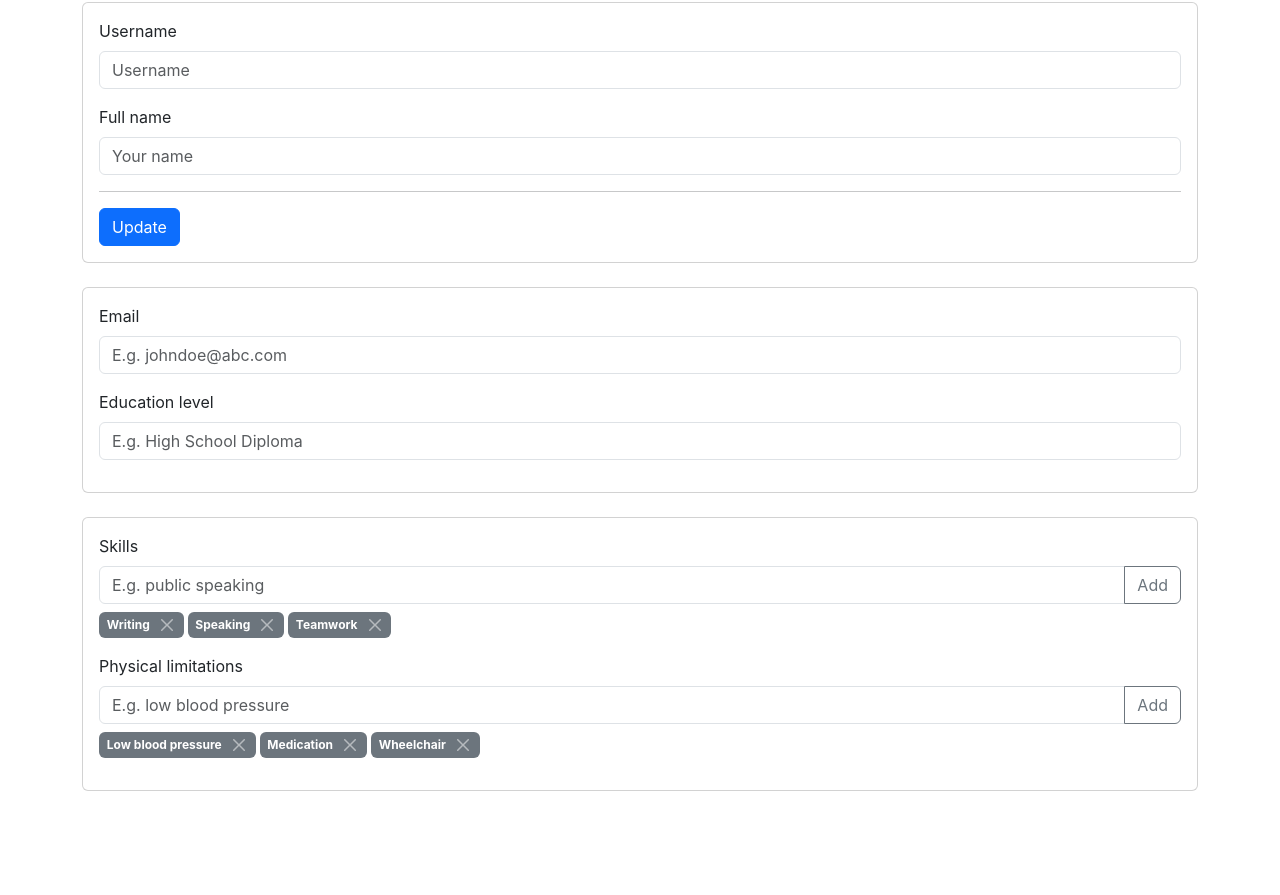
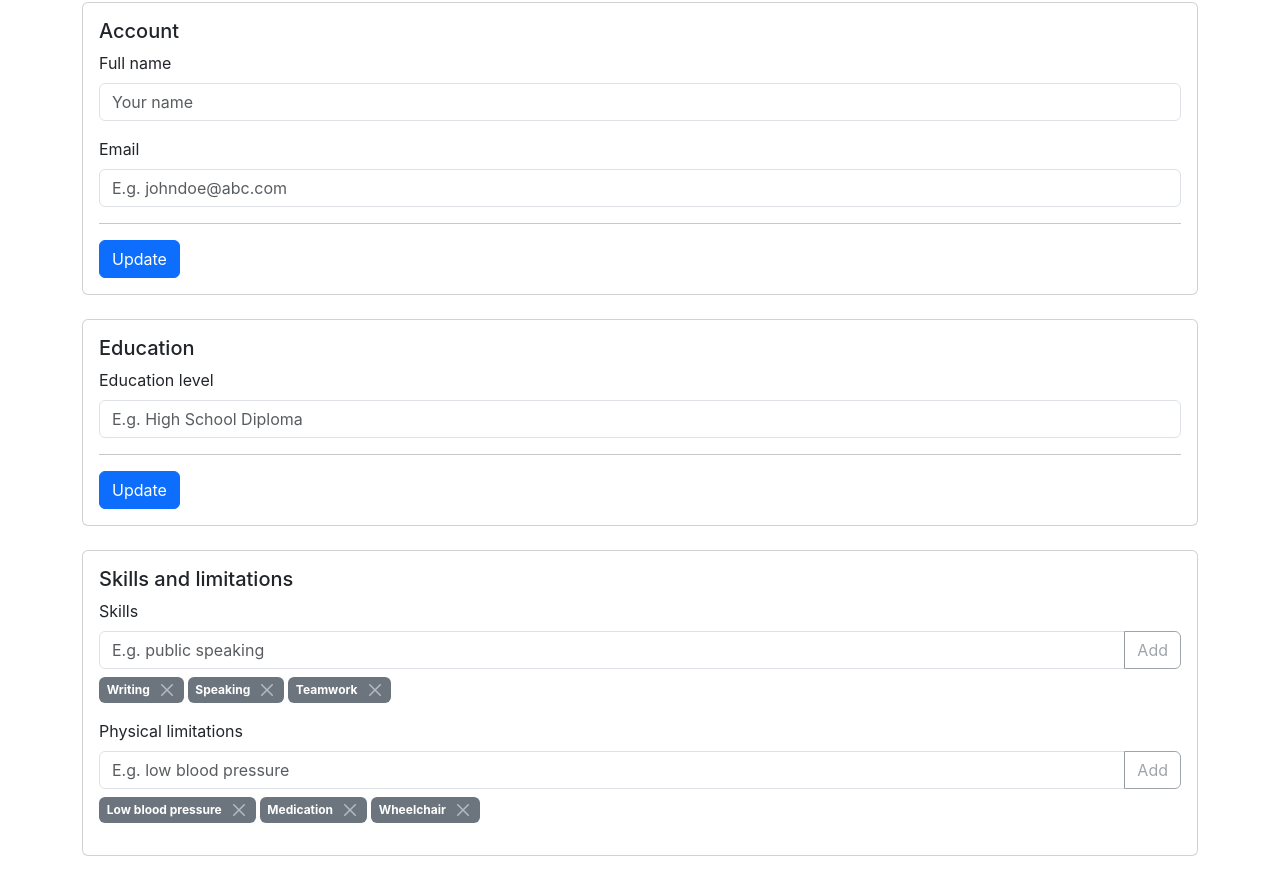
Before and after one commit to hansstanley/kidney-works, a React (Create React App) app: page /profile in a window 1280 px wide. Shown: the part 439-1334 px from the top of the page. Before the commit the page ends 1278 px from the top, so only its background shows below. Built offline with nearby package versions, Linux system fonts and the light colour scheme; no server answers.

Commit message:
Update form handling in profile page

```diff
--- a/src/pages/ProfilePage/ProfilePage.tsx
+++ b/src/pages/ProfilePage/ProfilePage.tsx
@@ -1,4 +1,4 @@
-import { useState } from 'react';
+import { useEffect, useState } from 'react';
 import {
   Badge,
   Button,
@@ -10,9 +10,13 @@ import {
   Stack,
 } from 'react-bootstrap';
 import PageHero from '../../components/PageHero';
+import { useAuth } from '../../hooks/useAuth';
 import ProfileSection from './ProfileSection';
 
 export default function ProfilePage() {
+  const { user } = useAuth();
+  const [fullName, setFullName] = useState(user?.displayName || '');
+  const [email, setEmail] = useState(user?.email || '');
   const [skills, setSkills] = useState(['Writing', 'Speaking', 'Teamwork']);
   const [limitations, setLimitations] = useState([
     'Low blood pressure',
@@ -20,34 +24,43 @@ export default function ProfilePage() {
     'Wheelchair',
   ]);
 
-  const [skill, setSkill] = useState("")
+  useEffect(() => {
+    if (user) {
+      setFullName(user.displayName || '');
+      setEmail(user.email || '');
+    }
+  }, [user]);
+
+  const [skill, setSkill] = useState('');
   const handleAddSkill = () => {
-    if (!skill || /^\s*$/.test(skill)) {
-      return
+    if (!skill.trim()) {
+      return;
     }
 
-    const newSkills = [skill, ...skills]
-    setSkills(newSkills)
+    const newSkills = [skill.trim(), ...skills];
+    setSkills(newSkills);
+    setSkill('');
   };
 
   const handleDeleteSkill = (index: number) => {
-    const newSkills = skills.filter((_, i) => i != index)
-    setSkills(newSkills)
+    const newSkills = skills.filter((_, i) => i !== index);
+    setSkills(newSkills);
   };
 
-  const [limitation, setLimitation] = useState("")
+  const [limitation, setLimitation] = useState('');
   const handleAddLimitation = () => {
-    if (!limitation || /^\s*$/.test(limitation)) {
-      return
+    if (!limitation.trim()) {
+      return;
     }
 
-    const newLimitations = [limitation, ...limitations]
-    setLimitations(newLimitations)
+    const newLimitations = [limitation.trim(), ...limitations];
+    setLimitations(newLimitations);
+    setLimitation('');
   };
 
   const handleDeleteLimitation = (index: number) => {
-    const newLimitations = limitations.filter((_, i) => i != index)
-    setLimitations(newLimitations)
+    const newLimitations = limitations.filter((_, i) => i !== index);
+    setLimitations(newLimitations);
   };
 
   return (
@@ -63,15 +76,25 @@ export default function ProfilePage() {
           />
           <Button variant="secondary">Change</Button>
         </ProfileSection>
-        <ProfileSection>
+        <ProfileSection title="Account">
           <Form>
-            <Form.Group className="mb-3" controlId="username">
-              <Form.Label>Username</Form.Label>
-              <Form.Control type="username" placeholder="Username" />
-            </Form.Group>
             <Form.Group className="mb-3" controlId="fullname">
               <Form.Label>Full name</Form.Label>
-              <Form.Control type="text" placeholder="Your name" />
+              <Form.Control
+                type="text"
+                placeholder="Your name"
+                value={fullName}
+                onChange={(e) => setFullName(e.target.value)}
+              />
+            </Form.Group>
+            <Form.Group className="mb-3" controlId="email">
+              <Form.Label>Email</Form.Label>
+              <Form.Control
+                type="email"
+                placeholder="E.g. johndoe@abc.com"
+                value={email}
+                onChange={(e) => setEmail(e.target.value)}
+              />
             </Form.Group>
             <hr />
             <Button type="submit" href="#">
@@ -79,12 +102,8 @@ export default function ProfilePage() {
             </Button>
           </Form>
         </ProfileSection>
-        <ProfileSection>
+        <ProfileSection title="Education">
           <Form>
-            <Form.Group className="mb-3" controlId="email">
-              <Form.Label>Email</Form.Label>
-              <Form.Control type="email" placeholder="E.g. johndoe@abc.com" />
-            </Form.Group>
             <Form.Group className="mb-3" controlId="education">
               <Form.Label>Education level</Form.Label>
               <Form.Control
@@ -92,46 +111,73 @@ export default function ProfilePage() {
                 placeholder="E.g. High School Diploma"
               />
             </Form.Group>
+            <hr />
+            <Button type="submit" href="#">
+              Update
+            </Button>
           </Form>
         </ProfileSection>
-        <ProfileSection>
+        <ProfileSection title="Skills and limitations">
           <Form>
             <Form.Group className="mb-3" controlId="skills">
               <Form.Label>Skills</Form.Label>
               <InputGroup>
-                <Form.Control type="text"
-                placeholder="E.g. public speaking"
-                onChange={(event) => {setSkill(event.target.value)}} />
-                <Button variant="outline-secondary" onClick={() => handleAddSkill()}>Add</Button>
+                <Form.Control
+                  type="text"
+                  placeholder="E.g. public speaking"
+                  value={skill}
+                  onChange={(event) => {
+                    setSkill(event.target.value);
+                  }}
+                />
+                <Button
+                  variant="outline-secondary"
+                  disabled={!skill.trim()}
+                  onClick={handleAddSkill}>
+                  Add
+                </Button>
               </InputGroup>
               <Stack direction="horizontal" gap={1} className="mt-2">
                 {skills.map((s, i) => (
                   <Badge key={i} bg="secondary">
                     <Stack direction="horizontal" gap={2}>
                       {s}
-                      <CloseButton variant="white" onClick={() => handleDeleteSkill(i)}/>
+                      <CloseButton
+                        variant="white"
+                        onClick={() => handleDeleteSkill(i)}
+                      />
                     </Stack>
                   </Badge>
                 ))}
               </Stack>
             </Form.Group>
-            <Form.Group></Form.Group>
             <Form.Group className="mb-3" controlId="physicalLimitations">
               <Form.Label>Physical limitations</Form.Label>
               <InputGroup>
                 <Form.Control
                   type="text"
                   placeholder="E.g. low blood pressure"
-                  onChange={(event) => {setLimitation(event.target.value)}}
+                  value={limitation}
+                  onChange={(event) => {
+                    setLimitation(event.target.value);
+                  }}
                 />
-                <Button variant="outline-secondary" onClick={() => handleAddLimitation()}>Add</Button>
+                <Button
+                  variant="outline-secondary"
+                  disabled={!limitation.trim()}
+                  onClick={handleAddLimitation}>
+                  Add
+                </Button>
               </InputGroup>
               <Stack direction="horizontal" gap={1} className="mt-2">
                 {limitations.map((l, i) => (
                   <Badge key={i} bg="secondary">
                     <Stack direction="horizontal" gap={2}>
                       {l}
-                      <CloseButton variant="white" onClick={() => handleDeleteLimitation(i)} />
+                      <CloseButton
+                        variant="white"
+                        onClick={() => handleDeleteLimitation(i)}
+                      />
                     </Stack>
                   </Badge>
                 ))}
--- a/src/pages/ProfilePage/ProfileSection.tsx
+++ b/src/pages/ProfilePage/ProfileSection.tsx
@@ -1,10 +1,20 @@
 import { PropsWithChildren } from 'react';
 import { Card } from 'react-bootstrap';
 
-export default function ProfileSection({ children }: PropsWithChildren) {
+export interface ProfileSectionProps extends PropsWithChildren {
+  title?: string;
+}
+
+export default function ProfileSection({
+  title,
+  children,
+}: ProfileSectionProps) {
   return (
     <Card>
-      <Card.Body>{children}</Card.Body>
+      <Card.Body>
+        {title ? <Card.Title>{title}</Card.Title> : null}
+        {children}
+      </Card.Body>
     </Card>
   );
 }
```
